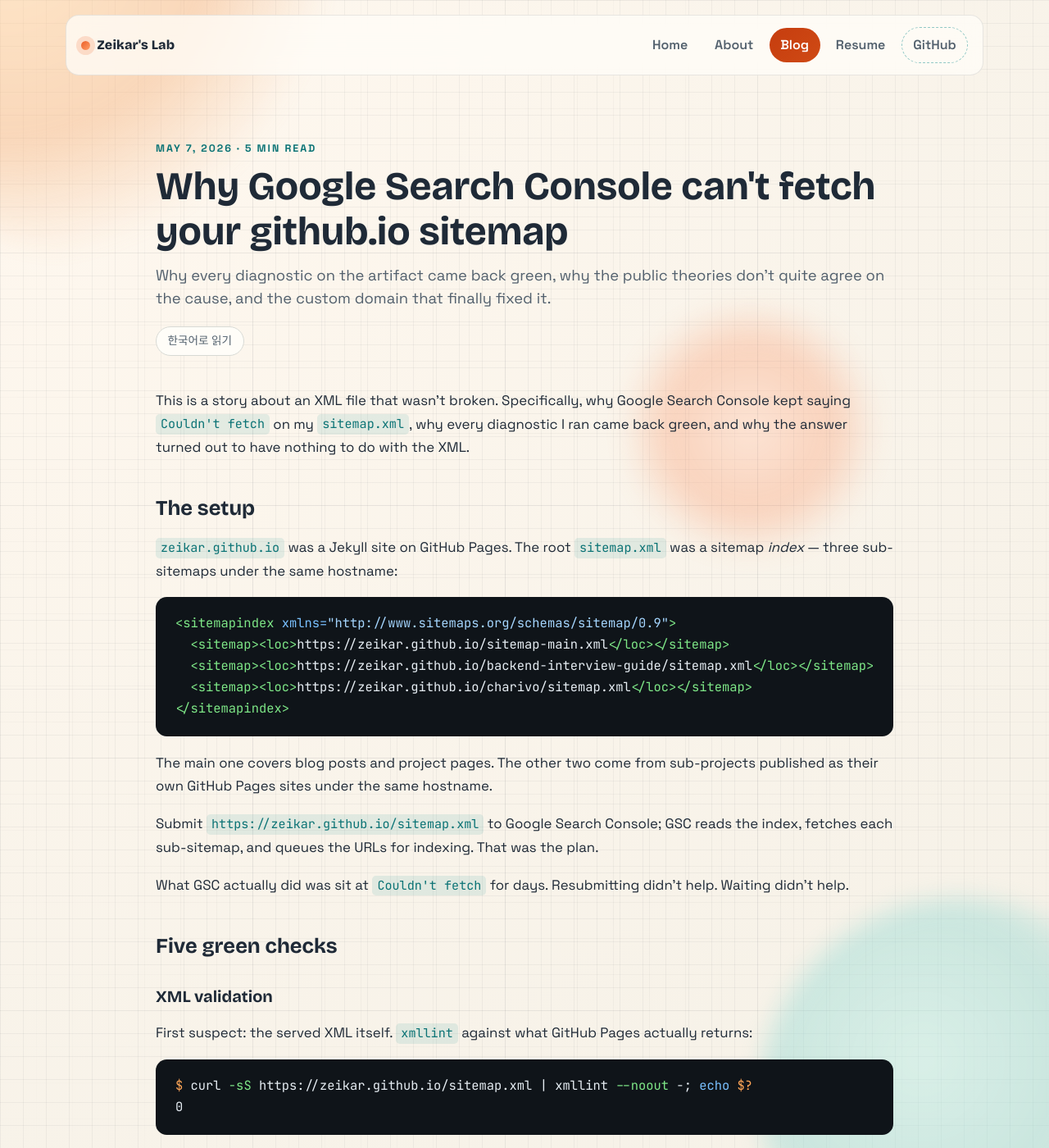
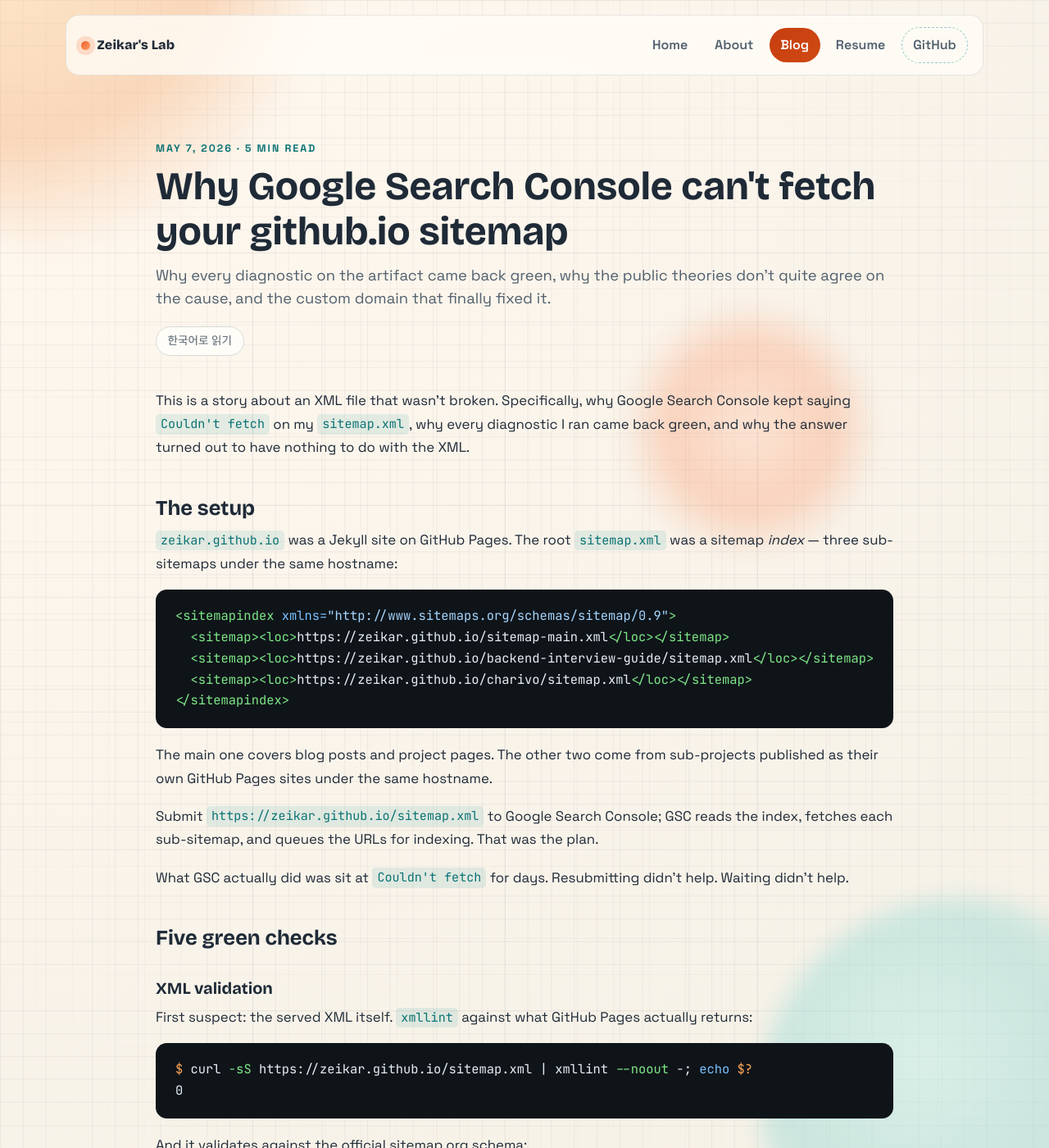
Before and after one commit to zeikar/zeikar.github.io, a Jekyll site: the page built from _posts/2026-05-07-why-gsc-cant-fetch-github-io-sitemap.md, in a window 1280 px wide and 1400 px high. Shown: the whole window at 82% size. Built offline with Jekyll 4.4.1, drawn with Linux system fonts in a browser that asks for light colours; comment, search, counter and statistics services are not loaded.

Commit message:
fix(blog): keep post headings close to their first paragraph
Once paragraphs got their 1.1rem gap, the block after an h2/h3 got it too and overrode the heading's 0.5rem margin-bottom (8px -> 17.6px). A heading's next sibling gets 0.5rem again.

```diff
--- a/_sass/_post.scss
+++ b/_sass/_post.scss
@@ -63,6 +63,11 @@
 
 .post-content > * + * {
   margin-top: 1.1rem;
+}
+
+/* A heading stays closer to the block it introduces. */
+.post-content :is(h2, h3) + * {
+  margin-top: 0.5rem;
 }
 
 .post-content h2 {
```
